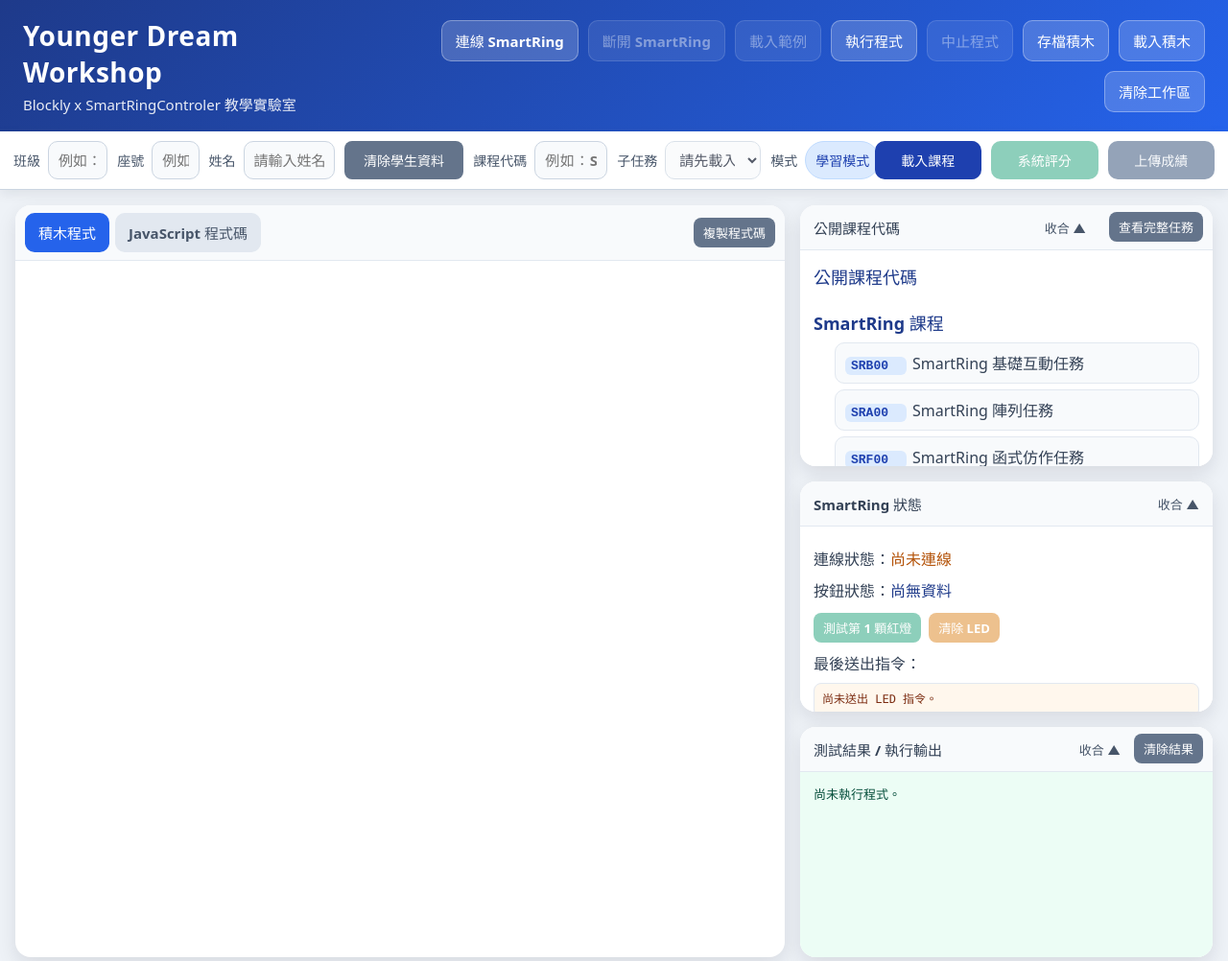
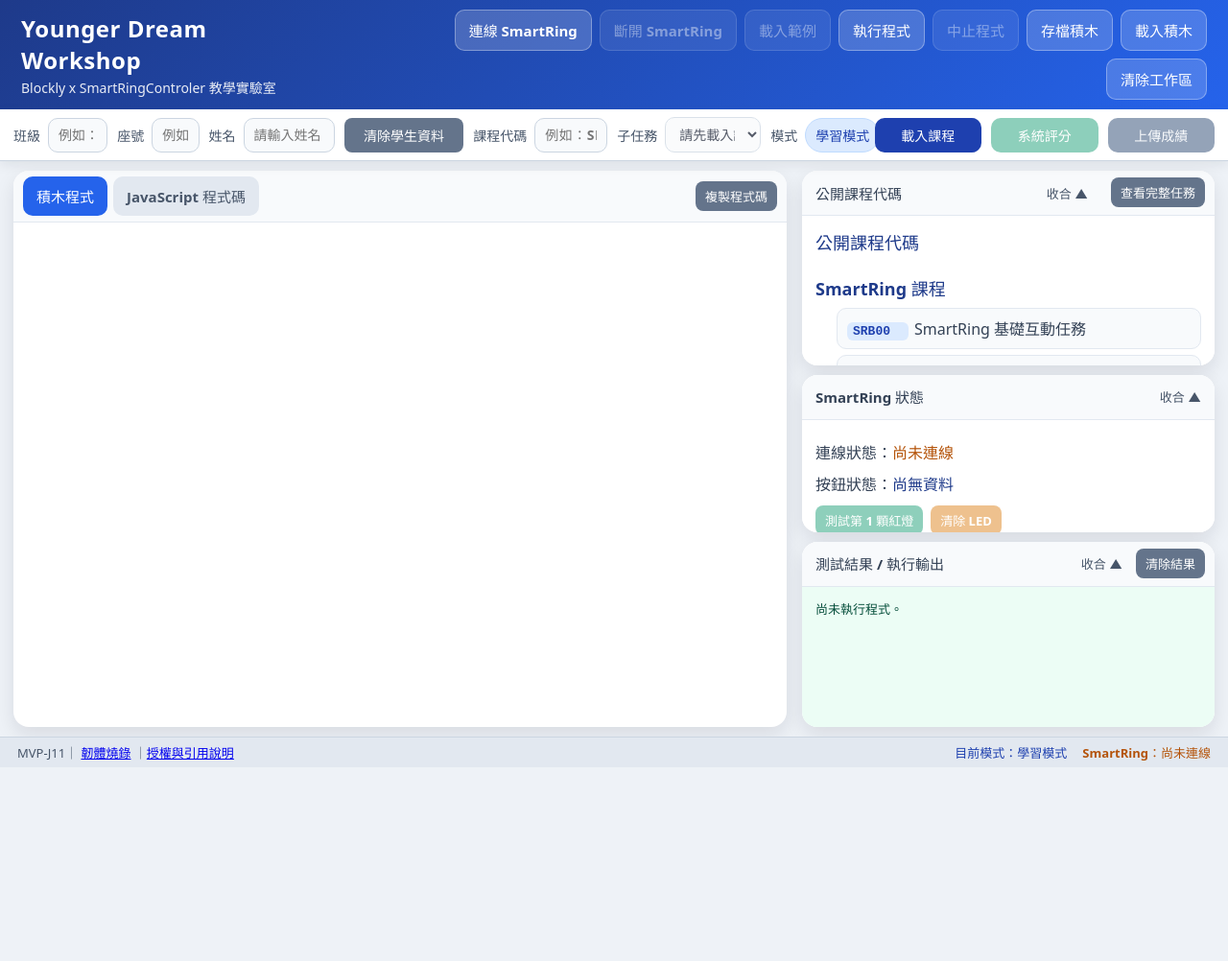
Before and after one commit to tnjbox/blockly-lab, a website built with Vite: page index.html in a window 1280 px wide. Shown: the top 1002 px of the page at 96% size. After the commit the page ends 800 px from the top, so only its background shows below. Built offline with nearby package versions, Linux system fonts and the light colour scheme; what blockly would draw is missing.

Commit message:
MVP-J12 fix full-height layout for header and footer visibility

```diff
--- a/src/style.css
+++ b/src/style.css
@@ -17,10 +17,16 @@
   box-sizing: border-box;
 }
 
+html,
 body {
+  width: 100%;
+  height: 100%;
   margin: 0;
+  overflow: hidden;
+}
+
+body {
   min-width: 1180px;
-  min-height: 100vh;
   background: #eef2f7;
 }
 
@@ -129,7 +135,9 @@ button:disabled {
 #app {
   display: flex;
   flex-direction: column;
-  min-height: 100vh;
+  height: 100dvh;
+  min-height: 0;
+  overflow: hidden;
 }
 
 .app-header {
@@ -137,26 +145,27 @@ button:disabled {
   align-items: center;
   justify-content: space-between;
   gap: 16px;
-  padding: 18px 24px;
+  flex: 0 0 auto;
+  padding: 10px 22px;
   color: #ffffff;
   background: linear-gradient(135deg, #1e3a8a, #2563eb);
 }
 
 .brand-block h1 {
   margin: 0;
-  font-size: 28px;
+  font-size: 24px;
   letter-spacing: 0.5px;
 }
 
 .brand-block p {
-  margin: 4px 0 0;
-  font-size: 15px;
+  margin: 2px 0 0;
+  font-size: 14px;
   opacity: 0.9;
 }
 
 .header-actions {
   display: flex;
-  gap: 10px;
+  gap: 8px;
   flex-wrap: wrap;
   justify-content: flex-end;
 }
@@ -186,7 +195,8 @@ button:disabled {
     minmax(96px, 0.85fr);
   gap: 10px;
   align-items: center;
-  padding: 10px 14px;
+  flex: 0 0 auto;
+  padding: 8px 14px;
   background: #ffffff;
   border-bottom: 1px solid #cbd5e1;
   box-shadow: 0 4px 12px rgb(15 23 42 / 8%);
@@ -195,8 +205,8 @@ button:disabled {
 
 .course-bar button {
   width: 100%;
-  min-height: 40px;
-  padding: 8px 10px;
+  min-height: 36px;
+  padding: 7px 10px;
   font-size: 14px;
   white-space: nowrap;
 }
@@ -237,9 +247,9 @@ button:disabled {
 .field-group select {
   width: 100%;
   min-width: 0;
-  min-height: 40px;
-  padding: 8px 10px;
-  font-size: 15px;
+  min-height: 36px;
+  padding: 7px 10px;
+  font-size: 14px;
   color: #0f172a;
   background: #f8fafc;
   border: 1px solid #cbd5e1;
@@ -260,7 +270,7 @@ button:disabled {
 }
 
 .profile-clear-button {
-  min-height: 40px;
+  min-height: 36px;
   white-space: nowrap;
 }
 
@@ -278,8 +288,8 @@ button:disabled {
   display: flex;
   align-items: center;
   justify-content: center;
-  min-height: 40px;
-  padding: 8px 10px;
+  min-height: 36px;
+  padding: 7px 10px;
   font-size: 14px;
   color: #1e40af;
   background: #dbeafe;
@@ -305,9 +315,10 @@ button:disabled {
   display: grid;
   grid-template-columns: minmax(700px, 1fr) 430px;
   gap: 16px;
-  flex: 1;
+  flex: 1 1 auto;
   min-height: 0;
-  padding: 16px;
+  padding: 10px 14px;
+  overflow: hidden;
 }
 
 .workspace-panel,
@@ -323,15 +334,15 @@ button:disabled {
 .workspace-panel {
   display: flex;
   flex-direction: column;
-  min-height: 700px;
+  min-height: 0;
 }
 
 .workspace-tabs {
   display: flex;
   align-items: center;
   gap: 6px;
-  min-height: 48px;
-  padding: 8px 10px;
+  min-height: 42px;
+  padding: 6px 10px;
   border-bottom: 1px solid #e2e8f0;
   background: #f8fafc;
 }
@@ -384,13 +395,13 @@ button:disabled {
 
 .side-panel {
   display: grid;
-  grid-template-rows: minmax(260px, 34vh) 240px minmax(240px, 1fr);
-  gap: 16px;
+  grid-template-rows: minmax(0, 1.05fr) minmax(0, 0.85fr) minmax(0, 1fr);
+  gap: 10px;
   min-height: 0;
 }
 
 .side-panel.programming-problem {
-  grid-template-rows: minmax(440px, 52vh) 220px minmax(220px, 1fr);
+  grid-template-rows: minmax(0, 1.35fr) minmax(0, 0.75fr) minmax(0, 1fr);
 }
 
 .panel-title {
@@ -593,7 +604,9 @@ button:disabled {
   grid-template-columns: 1fr auto auto;
   gap: 16px;
   align-items: center;
-  padding: 10px 18px;
+  flex: 0 0 auto;
+  min-height: 30px;
+  padding: 6px 18px;
   font-size: 13px;
   color: #475569;
   background: #e2e8f0;
@@ -1234,3 +1247,53 @@ button:disabled {
 .footer-status a:hover {
   text-decoration: underline;
 }
+
+
+/* MVP-J12：固定滿版高度，避免整頁出現垂直卷軸 */
+.side-panel.smart-ring-collapsed {
+  grid-template-rows: minmax(0, 1.15fr) 42px minmax(0, 1fr);
+}
+
+.side-panel.programming-problem.smart-ring-collapsed {
+  grid-template-rows: minmax(0, 1.35fr) 42px minmax(0, 1fr);
+}
+
+.side-panel.task-panel-collapsed {
+  grid-template-rows: 42px minmax(0, 0.85fr) minmax(0, 1fr);
+}
+
+.side-panel.programming-problem.task-panel-collapsed {
+  grid-template-rows: 42px minmax(0, 0.75fr) minmax(0, 1fr);
+}
+
+.side-panel.smart-ring-collapsed.task-panel-collapsed {
+  grid-template-rows: 42px 42px minmax(0, 1fr);
+}
+
+.side-panel.result-panel-collapsed {
+  grid-template-rows: minmax(0, 1.05fr) minmax(0, 0.85fr) 42px;
+}
+
+.side-panel.programming-problem.result-panel-collapsed {
+  grid-template-rows: minmax(0, 1.35fr) minmax(0, 0.75fr) 42px;
+}
+
+.side-panel.smart-ring-collapsed.result-panel-collapsed {
+  grid-template-rows: minmax(0, 1.15fr) 42px 42px;
+}
+
+.side-panel.programming-problem.smart-ring-collapsed.result-panel-collapsed {
+  grid-template-rows: minmax(0, 1.35fr) 42px 42px;
+}
+
+.side-panel.task-panel-collapsed.result-panel-collapsed {
+  grid-template-rows: 42px minmax(0, 0.85fr) 42px;
+}
+
+.side-panel.programming-problem.task-panel-collapsed.result-panel-collapsed {
+  grid-template-rows: 42px minmax(0, 0.75fr) 42px;
+}
+
+.side-panel.smart-ring-collapsed.task-panel-collapsed.result-panel-collapsed {
+  grid-template-rows: 42px 42px 42px;
+}
```
